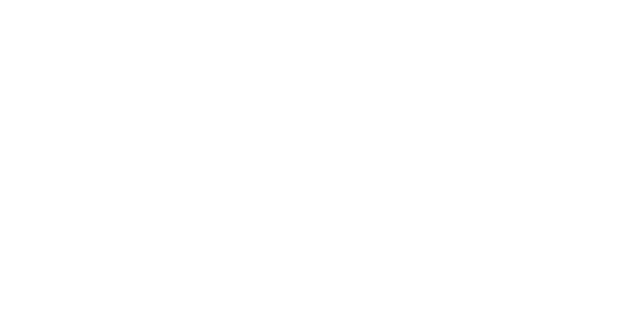
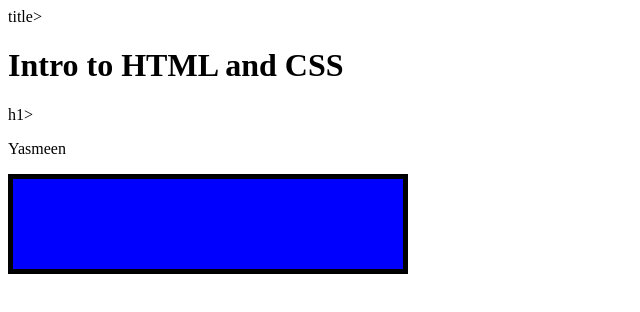
Before and after one commit to DS4200-S23-Class/ic-02-yasmeendao, a plain HTML site: page index.html in a window 1280 px wide. Shown: the whole page, without its empty margins (0-640 px from the left). Drawn offline with Linux system fonts and the light colour scheme.

Commit message:
complete

```diff
--- a/index.html
+++ b/index.html
@@ -3,10 +3,26 @@
 
 <head>
     <meta charset=utf-8/>
+    <title>ic-02</title>title>
 </head>
 
 
 <body>
+    <h1>Intro to HTML and CSS</h1>h1>
+
+    <div class="container">
+
+        <p id="div1">
+            Yasmeen
+        <p>
+    <div>
+
+    <div class="container">
+        <p id="div2">
+            <svg width="400" height="100">
+            <rect width="400" height="100" style="fill:rgb(0,0,255);stroke-width:10;stroke:rgb(0,0,0)" />
+            </svg>
+        <p>
 
 
 </body>
```
